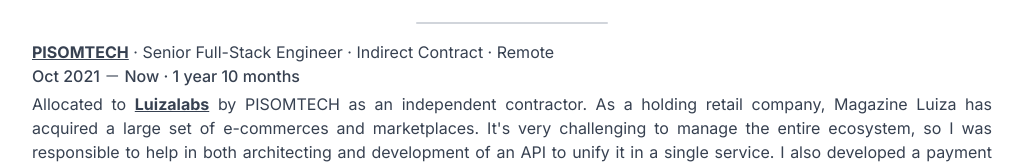
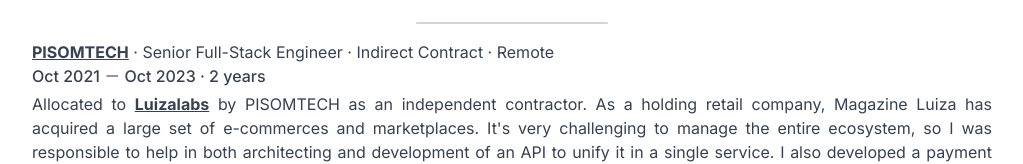
Before and after one commit to Pacheco95/resume, a Next.js app: page / in a window 1280 px wide. Shown: the part 1670-1834 px from the top of the page, without its empty margins (128-1151 px from the left). Built offline with nearby package versions, Linux system fonts and the light colour scheme.

Commit message:
feat: update luizalabs end date

```diff
--- a/src/app/page.tsx
+++ b/src/app/page.tsx
@@ -175,8 +175,8 @@
       linkedinUrl: "https://www.linkedin.com/company/pisomtech",
     },
     role: "Senior Full-Stack Engineer",
-    // start: new Date("2021-10-18T00:00-03:00"),
     start: new Date("2021-10-01T00:00-03:00"),
+    end: new Date("2023-10-06T23:59-03:00"),
     detail: (
       <p>
         Allocated to{" "}
```
Also changed, not shown: 1 other file (tests, documents, lock files or other folders).
